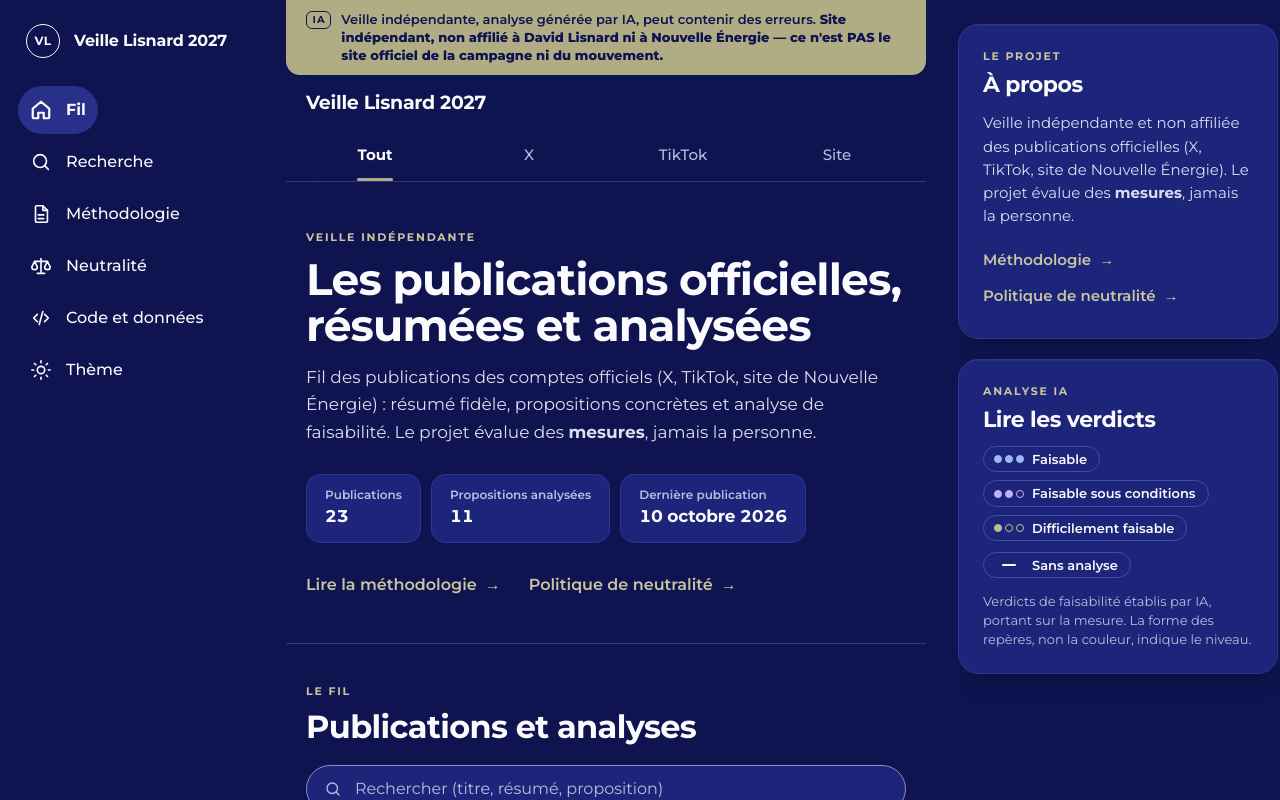
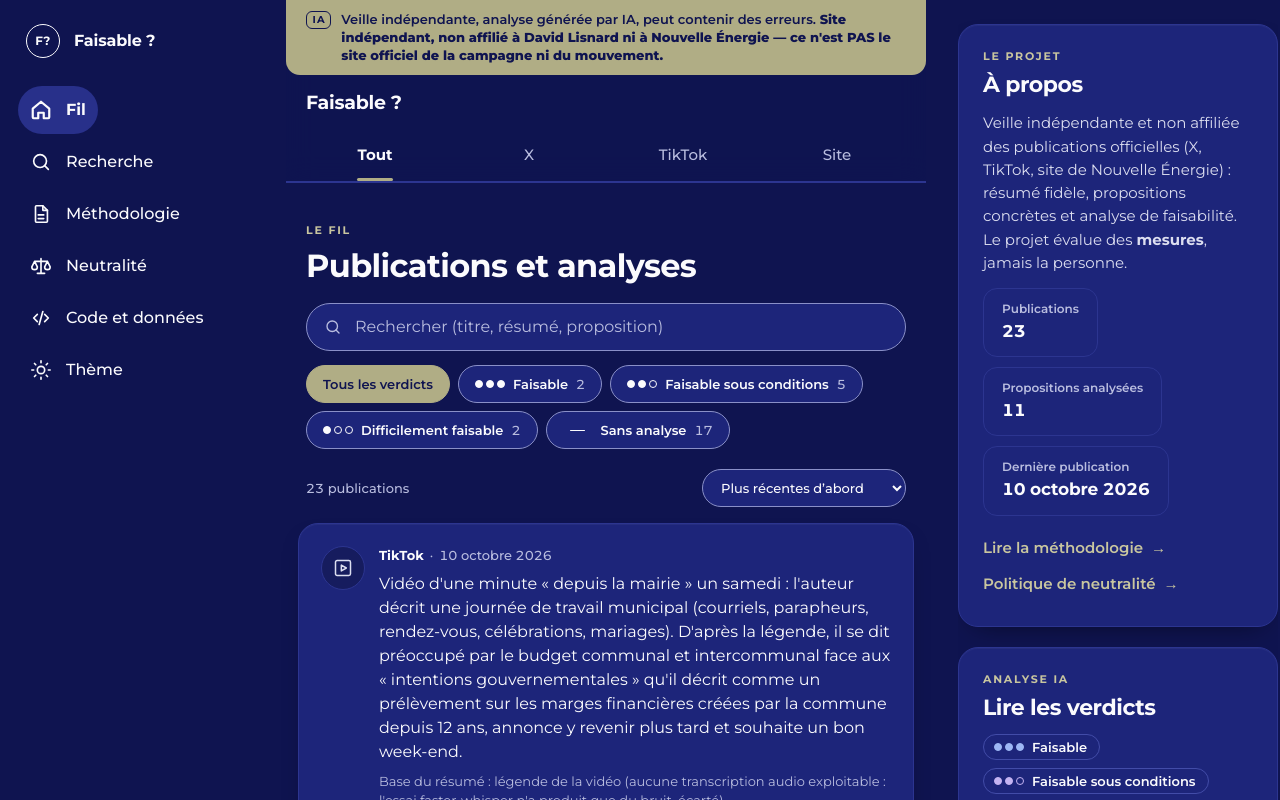
Before and after one commit to sNking06/lisnard-veille, a Next.js app in the folder web/: page / in a window 1280 px wide. Shown: the top 800 px of the page. Built offline with nearby package versions, Linux system fonts and the light colour scheme.

Commit message:
Renomme le site en « Faisable ? » (provisoire), déplace l'intro du fil vers le rail À propos, ignore tsbuildinfo

```diff
--- a/web/app/globals.css
+++ b/web/app/globals.css
@@ -1,5 +1,5 @@
 /* =========================================================================
-   Veille Lisnard 2027 — feuille de style
+   Faisable ? — feuille de style
    Ton éditorial sobre : Montserrat (titres serrés, kickers en petites capitales espacées).
    Palette inspirée de « Nouvelle Énergie » (couleurs seulement : ni logo, ni photo, ni affiliation) :
    bleu marine #1d257a / bleu nuit #0f1450, violet d'accent #4a36a3, kaki #aba884 / #b0ad85.
@@ -1036,3 +1036,7 @@ code {
   body { padding-bottom: 0; }
   .post { break-inside: avoid; box-shadow: none; }
 }
+
+.panel-about p { margin: 0 0 14px; color: var(--ink-2); font-size: 0.9375rem; line-height: 1.55; }
+.panel-about .stats { margin: 0 0 14px; }
+.rrail .stats { margin: 0 0 14px; grid-template-columns: 1fr; }
--- a/web/app/layout.tsx
+++ b/web/app/layout.tsx
@@ -12,6 +12,8 @@ const montserrat = Montserrat({ subsets: ["latin"], display: "swap", variable: "
 
 export const metadata: Metadata = {
   title: { default: `${SITE_TITLE} — fil d'actualité et faisabilité des propositions`, template: `%s — ${SITE_TITLE}` },
+  openGraph: { title: `${SITE_TITLE} — fil d'actualité et faisabilité des propositions`, siteName: SITE_TITLE, type: "website", locale: "fr_FR" },
+  twitter: { card: "summary", title: `${SITE_TITLE} — fil d'actualité et faisabilité des propositions` },
   description: "Résumés et analyses de faisabilité (générés par IA) des publications officielles de David Lisnard. Analyses pouvant contenir des erreurs.",
 };
 
--- a/web/app/page.tsx
+++ b/web/app/page.tsx
@@ -1,9 +1,9 @@
-import Link from "next/link";
+import AboutProject from "@/components/AboutProject";
 import Card from "@/components/Card";
 import Feed, { type FeedEntry, type VerdictKey } from "@/components/Feed";
 import { loadAnalyses } from "@/lib/data";
 import { normalize } from "@/lib/search";
-import { SITE_TITLE, fmtDate } from "@/lib/site";
+import { SITE_TITLE } from "@/lib/site";
 
 export default function Home() {
   const items = loadAnalyses();
@@ -15,28 +15,8 @@ export default function Home() {
     ts: +new Date(a.date),
     node: <Card a={a} />,
   }));
-  const nProps = items.reduce((n, a) => n + a.propositions.length, 0);
-  const last = items[0]?.date;
 
   return (
-    <Feed title={SITE_TITLE} entries={entries}>
-      <section className="intro" aria-labelledby="intro-titre">
-        <p className="kicker">Veille indépendante</p>
-        <h2 id="intro-titre" className="display">Les publications officielles, résumées et analysées</h2>
-        <p className="lede">
-          Fil des publications des comptes officiels (X, TikTok, site de Nouvelle Énergie) : résumé fidèle,
-          propositions concrètes et analyse de faisabilité. Le projet évalue des <strong>mesures</strong>, jamais la personne.
-        </p>
-        <dl className="stats">
-          <div><dt>Publications</dt><dd>{items.length}</dd></div>
-          <div><dt>Propositions analysées</dt><dd>{nProps}</dd></div>
-          {last && <div><dt>Dernière publication</dt><dd><time dateTime={last}>{fmtDate(last)}</time></dd></div>}
-        </dl>
-        <p className="intro-links">
-          <Link href="/methodologie" className="more">Lire la méthodologie</Link>
-          <Link href="/methodologie#neutralite" className="more">Politique de neutralité</Link>
-        </p>
-      </section>
-    </Feed>
+    <Feed title={SITE_TITLE} entries={entries} about={<AboutProject />} />
   );
 }
--- /dev/null
+++ b/web/components/AboutProject.tsx
@@ -0,0 +1,27 @@
+import Link from "next/link";
+import { loadAnalyses } from "@/lib/data";
+import { fmtDate } from "@/lib/site";
+
+/** Présentation compacte du projet : chapô court, compteurs, liens. Utilisée dans le rail droit et le panneau repliable mobile. */
+export default function AboutProject() {
+  const items = loadAnalyses();
+  const nProps = items.reduce((n, a) => n + a.propositions.length, 0);
+  const last = items[0]?.date;
+  return (
+    <>
+      <p>
+        Veille indépendante et non affiliée des publications officielles (X, TikTok, site de Nouvelle Énergie) : résumé fidèle,
+        propositions concrètes et analyse de faisabilité. Le projet évalue des <strong>mesures</strong>, jamais la personne.
+      </p>
+      <dl className="stats">
+        <div><dt>Publications</dt><dd>{items.length}</dd></div>
+        <div><dt>Propositions analysées</dt><dd>{nProps}</dd></div>
+        {last && <div><dt>Dernière publication</dt><dd><time dateTime={last}>{fmtDate(last)}</time></dd></div>}
+      </dl>
+      <p className="panel-links">
+        <Link href="/methodologie" className="more">Lire la méthodologie</Link>
+        <Link href="/methodologie#neutralite" className="more">Politique de neutralité</Link>
+      </p>
+    </>
+  );
+}
--- a/web/components/ColumnHeader.tsx
+++ b/web/components/ColumnHeader.tsx
@@ -26,8 +26,8 @@ export default function ColumnHeader({ title, children }: { title: ReactNode; ch
         </span>
       </p>
       <div className="col-title">
-        <Link href="/" className="col-brand" aria-label={`${SITE_TITLE}, accueil`}>
-          <span className="mark" aria-hidden="true">VL</span>
+        <Link href="/" className="col-brand" aria-label={`F? ${SITE_TITLE} accueil`}>
+          <span className="mark">F?</span>
         </Link>
         <h1 id="titre">{title}</h1>
       </div>
--- a/web/components/Feed.tsx
+++ b/web/components/Feed.tsx
@@ -26,7 +26,7 @@ function Chip({ on, onClick, children, count }: { on: boolean; onClick: () => vo
   );
 }
 
-export default function Feed({ title, entries, children }: { title: string; entries: FeedEntry[]; children?: ReactNode }) {
+export default function Feed({ title, entries, about }: { title: string; entries: FeedEntry[]; about?: ReactNode }) {
   const [net, setNet] = useState<Source | "all">("all");
   const [verdict, setVerdict] = useState<VerdictKey | "all">("all");
   const [q, setQ] = useState("");
@@ -72,8 +72,6 @@ export default function Feed({ title, entries, children }: { title: string; entr
         </div>
       </ColumnHeader>
 
-      {children}
-
       <section aria-labelledby="fil-titre">
         <div className="section-head">
           <p className="kicker">Le fil</p>
@@ -99,6 +97,13 @@ export default function Feed({ title, entries, children }: { title: string; entr
             ))}
           </div>
           {/* La légende du rail droit n'est visible qu'en grand écran : version repliable ailleurs. */}
+          {about && (
+            <div className="legend-box">
+              <Disclosure id="a-propos-projet" label="À propos du projet" openLabel="À propos du projet">
+                <div className="panel-about">{about}</div>
+              </Disclosure>
+            </div>
+          )}
           <div className="legend-box">
             <Disclosure id="legende-verdicts" label="Comprendre les verdicts" openLabel="Comprendre les verdicts">
               <VerdictLegend />
--- a/web/components/RightRail.tsx
+++ b/web/components/RightRail.tsx
@@ -1,4 +1,4 @@
-import Link from "next/link";
+import AboutProject from "./AboutProject";
 import VerdictLegend from "./VerdictLegend";
 
 /** Rail droit (grand écran) : présentation courte et légende des verdicts. */
@@ -9,14 +9,7 @@ export default function RightRail() {
         <section className="panel" aria-labelledby="rr-about">
           <p className="kicker">Le projet</p>
           <h2 id="rr-about">À propos</h2>
-          <p>
-            Veille indépendante et non affiliée des publications officielles (X, TikTok, site de Nouvelle Énergie).
-            Le projet évalue des <strong>mesures</strong>, jamais la personne.
-          </p>
-          <p className="panel-links">
-            <Link href="/methodologie" className="more">Méthodologie</Link>
-            <Link href="/methodologie#neutralite" className="more">Politique de neutralité</Link>
-          </p>
+          <AboutProject />
         </section>
         <section className="panel" aria-labelledby="rr-legend">
           <p className="kicker">Analyse IA</p>
--- a/web/components/SiteHeader.tsx
+++ b/web/components/SiteHeader.tsx
@@ -9,8 +9,8 @@ export default function SiteHeader() {
   return (
     <header className="lrail" aria-label="En-tête du site">
       <div className="lrail-inner">
-        <Link href="/" className="lrail-brand" title={SITE_TITLE}>
-          <span className="mark" aria-hidden="true">VL</span>
+        <Link href="/" className="lrail-brand" title={SITE_TITLE} aria-label={`F? ${SITE_TITLE} accueil`}>
+          <span className="mark">F?</span>
           <span className="nav-label">{SITE_TITLE}</span>
         </Link>
         <nav aria-label="Navigation principale">
--- a/web/lib/site.ts
+++ b/web/lib/site.ts
@@ -1,7 +1,7 @@
 import type { Source } from "./types";
 
 export const REPO = "https://github.com/sNking06/lisnard-veille";
-export const SITE_TITLE = "Veille Lisnard 2027";
+export const SITE_TITLE = "Faisable ?";
 export const ISSUE_URL = `${REPO}/issues/new?labels=erreur`;
 
 export const NETWORKS: Record<Source, { label: string; long: string }> = {
@@ -14,4 +14,4 @@ const DATE_FMT = new Intl.DateTimeFormat("fr-FR", { dateStyle: "long", timeZone:
 export const fmtDate = (d: string) => DATE_FMT.format(new Date(d));
 
 export const CONTACT_EMAIL = "snking@mail.grokbot.com";
-export const CONTACT_HREF = `mailto:${CONTACT_EMAIL}?subject=${encodeURIComponent("Veille Lisnard")}`;
+export const CONTACT_HREF = `mailto:${CONTACT_EMAIL}?subject=${encodeURIComponent("Faisable ?")}`;
```
Also changed, not shown: 2 other files (tests, documents, lock files or other folders).
